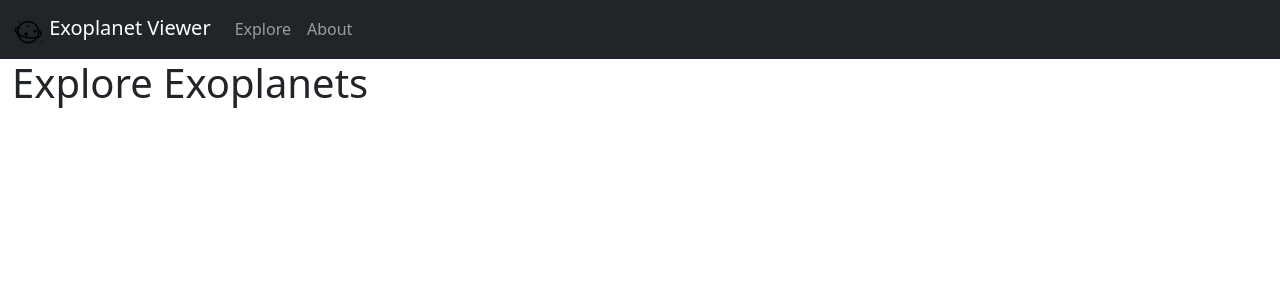
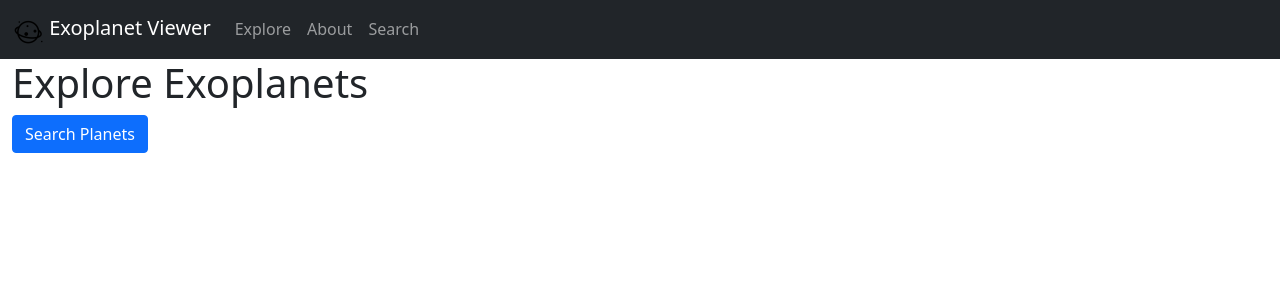
Before and after one commit to finn-ellis/ExoWebApp, a Flask app: page /explore in a window 1280 px wide. Shown: the top 300 px of the page. Run offline with Flask 2, Linux system fonts and the light colour scheme; parts of the project's set-up code (start-up, migrations or seed data) failed here and were passed over.

Commit message:
Search function

```diff
--- a/exoplanetDataHandler.py
+++ b/exoplanetDataHandler.py
@@ -9,6 +9,7 @@ FILE_NAME = 'exoplanetData.csv'
 QUERY_URL = "https://exoplanetarchive.ipac.caltech.edu/TAP/sync?query=select+pl_name,hostname,disc_year,discoverymethod,pl_orbper,pl_rade,pl_masse,pl_bmasse,pl_dens,sy_dist,st_metratio,pl_refname,st_refname,dec+from+ps&format=csv"
 
 def getSortedColumnName():
+    "Returns dictionary where key pl_name = list of planet data"
     column_names = None
     data = {}
 
@@ -35,6 +36,7 @@ def getSortedColumnName():
     return data
 
 def getSortedList():
+    """Returns list of planets, with no repetitions."""
     column_names = None
     data = []
     used_names = []
@@ -56,10 +58,13 @@ def getSortedList():
                     try:
                         val = int(val)
                     except:
-                        pass
+                        try:
+                            val = float(val)
+                        except:
+                            pass
 
                     if index=='loc_rowid':
-                        val = len(data)-1
+                        val = len(data)
                     if index == 'pl_name':
                         if val in used_names:
                             planetDict = None
@@ -76,6 +81,7 @@ def getSortedList():
     return data
 
 def getSystemPlanets(data):
+    """Returns a dictionary where key = hostname and value = list of planets from data which is a list of planet data"""
     hosts = {}
     for planet_id in range(len(data)):
         planet = data[planet_id]
--- a/templates/base.html
+++ b/templates/base.html
@@ -18,6 +18,7 @@
                     <ul class="nav navbar-nav mr-auto">
                         <a class="nav-link" href="{{ url_for('explore') }}">Explore</a>
                         <a class="nav-link" href="{{ url_for('about') }}">About</a>
+                        <a class="nav-link" href="{{ url_for('search_planets') }}">Search</a>
                     </ul>
                 </div>
                 <button class="navbar-toggler" type="button" data-toggle="collapse" data-target="#navbarSupportedContent" aria-controls="navbarSupportedContent" aria-expanded="false" aria-label="Toggle navigation">
--- a/templates/explore.html
+++ b/templates/explore.html
@@ -24,12 +24,16 @@
         </div>
         </br>
         <div class="row justify-content-center">
-            <a href="{{url_for('viewplanet', id=exoplanet.loc_rowid)}}" type="button" class="btn btn-primary mx-auto d-block">View Orbit</a>
+            <a href="{{url_for('viewplanet', pl_id=exoplanet.loc_rowid)}}" type="button" class="btn btn-primary mx-auto d-block">View Orbit</a>
         </div>
     </div>
 </div>
 {% endif %}
 
+<div>
+    <a href="{{url_for('search_planets')}}" type="button" class="btn btn-primary">Search Planets</a>
+</div>
+<br>
 <div class="grid-container">
     {% for exoplanet in exoplanets %}
     <div class="grid-item">
@@ -40,7 +44,7 @@
                 <!-- <p class="card-text">Intriguing planet explanation will go here some day. For now, you can have this.</p>
                 <span class="badge badge-info">Published {{exoplanet.pl_pubdate}}</span>
                 <span class="badge badge-info">Discovered using {{exoplanet.discoverymethod}}</span> -->
-                <a href="{{url_for('exploreSpecific', id=exoplanet.loc_rowid)}}" class="btn btn-primary">Discover</a>
+                <a href="{{url_for('explore_specific', pl_id=exoplanet.loc_rowid)}}" class="btn btn-primary">Discover</a>
             </div>
         </div>
     </div>
--- a/templates/viewplanet.html
+++ b/templates/viewplanet.html
@@ -7,7 +7,7 @@
         <h2>System Orbital Motion</h2>
         <h3>
             1 second = 30 Earth days
-            Viewing orbit ecliptic
+            <br>Viewing orbit ecliptic
         </h3>
         <div id="orbit-animation-container">
             <!-- <div id="star" style="top: 50%; left: 50%;">
```
Also changed, not shown: templates/search_planets.html (added, +17 -0 lines).
